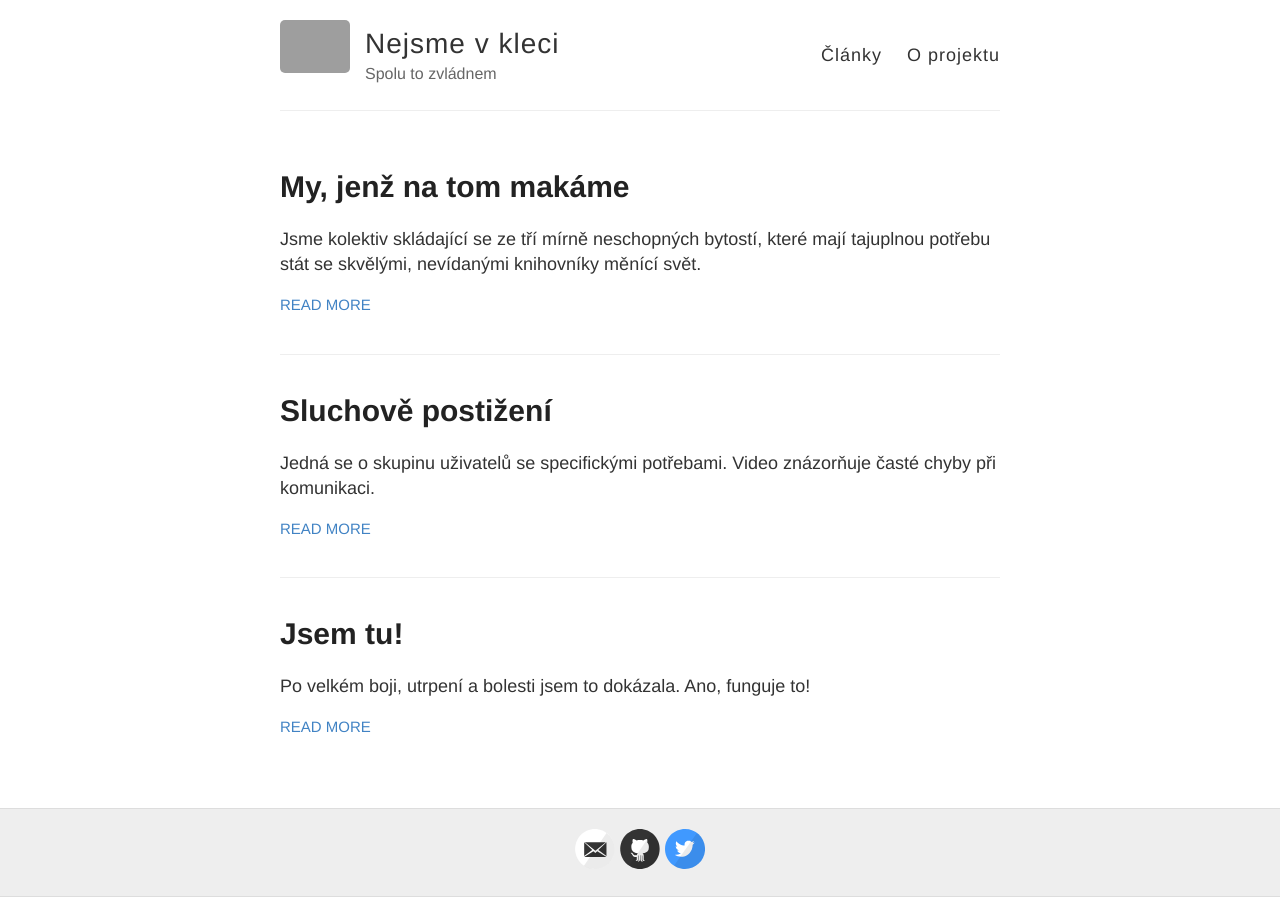
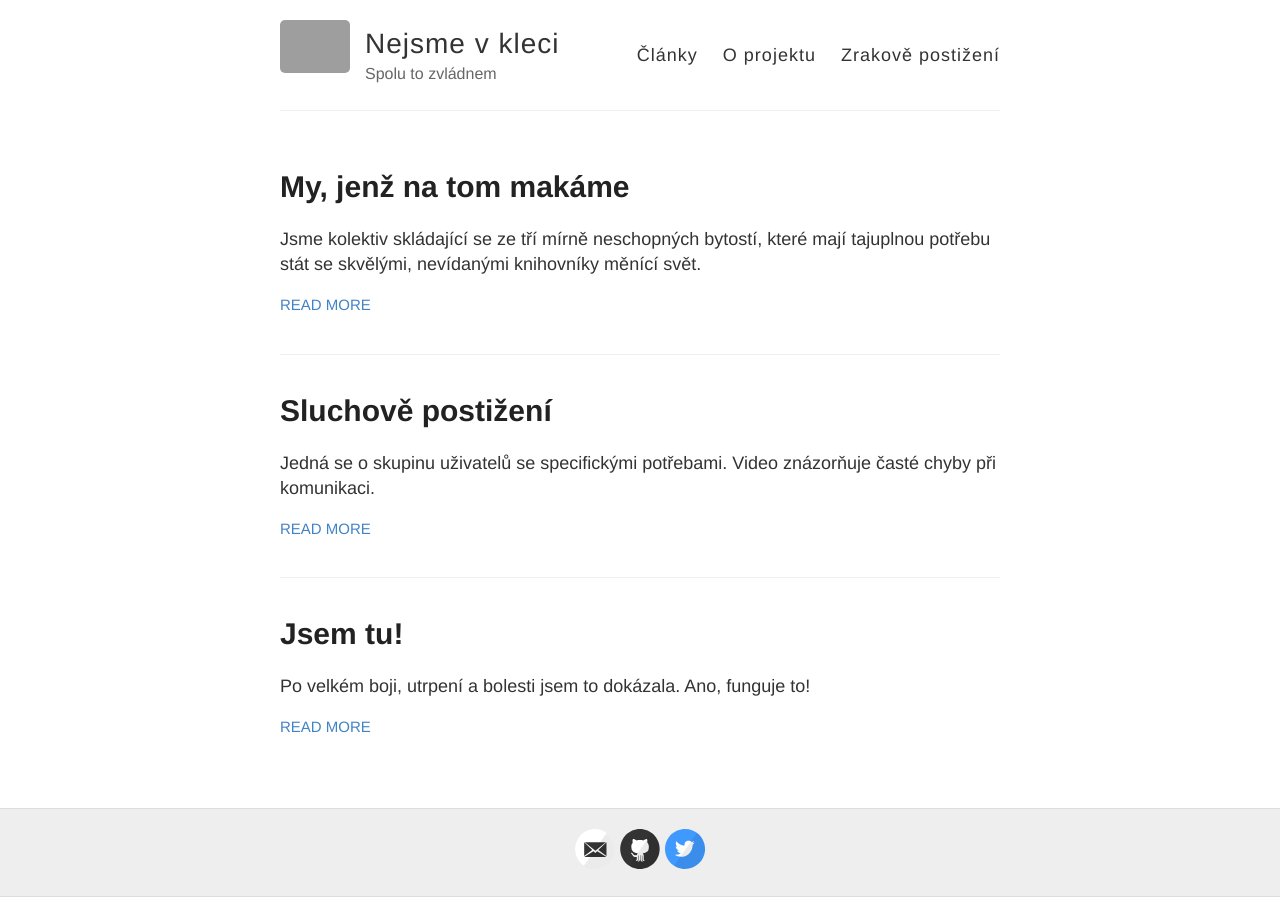
Before and after one commit to Elnessa/Elnessa.github.io, a Jekyll site: the page built from index.html, in a window 1280 px wide. Built offline with Jekyll 4.4.1, drawn with Linux system fonts in a browser that asks for light colours; grey boxes are pictures that could not be loaded.

Commit message:
Pokus o menu č. 1

```diff
--- a/_layouts/default.html
+++ b/_layouts/default.html
@@ -29,6 +29,7 @@
           <nav>
             <a href="{{ site.baseurl }}/">Články</a>
             <a href="{{ site.baseurl }}/about">O projektu</a>
+            <a href="{{ site.baseurl }}/zr">Zrakově postižení</a>
           </nav>
         </header>
       </div>
```
